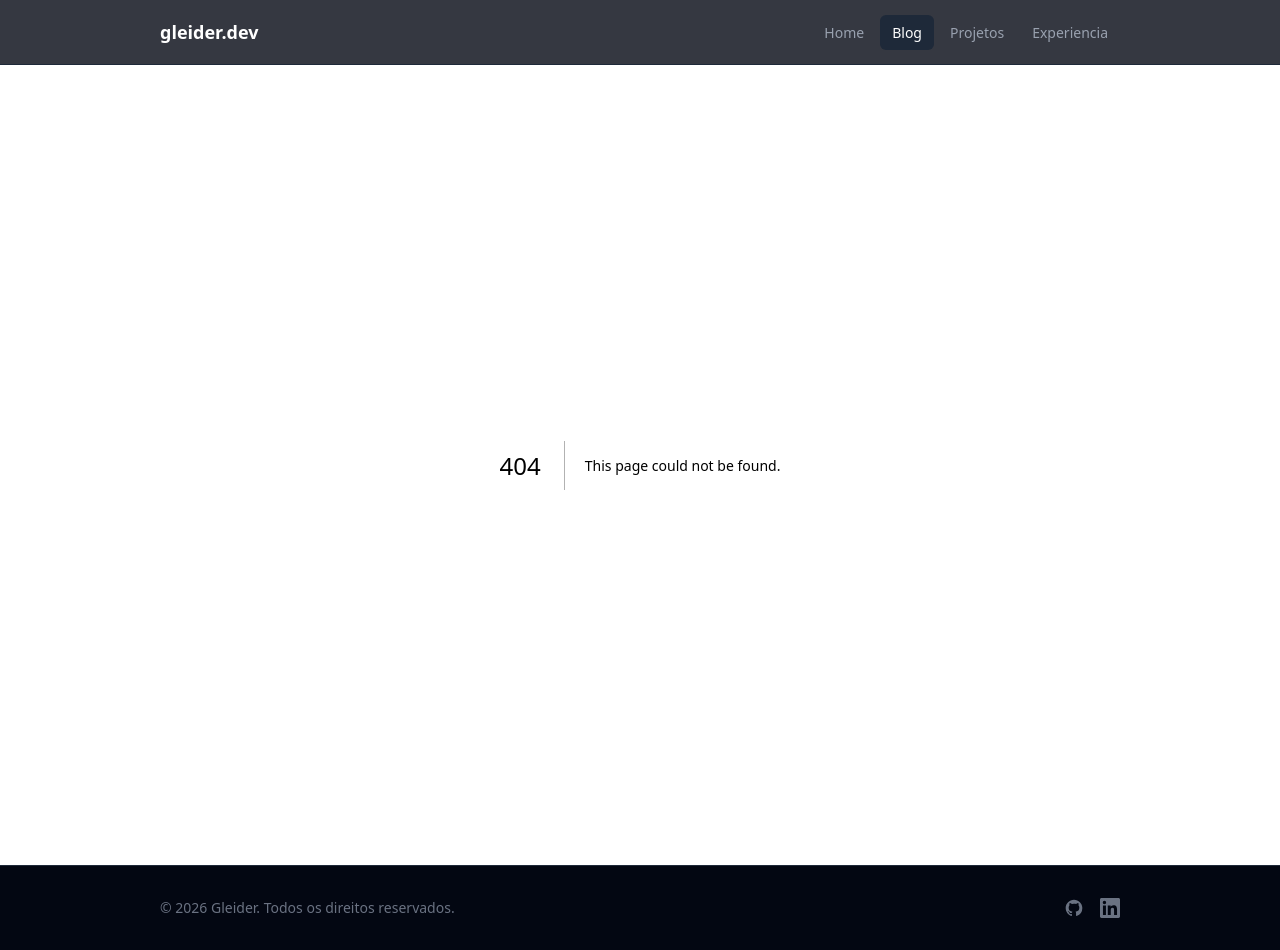
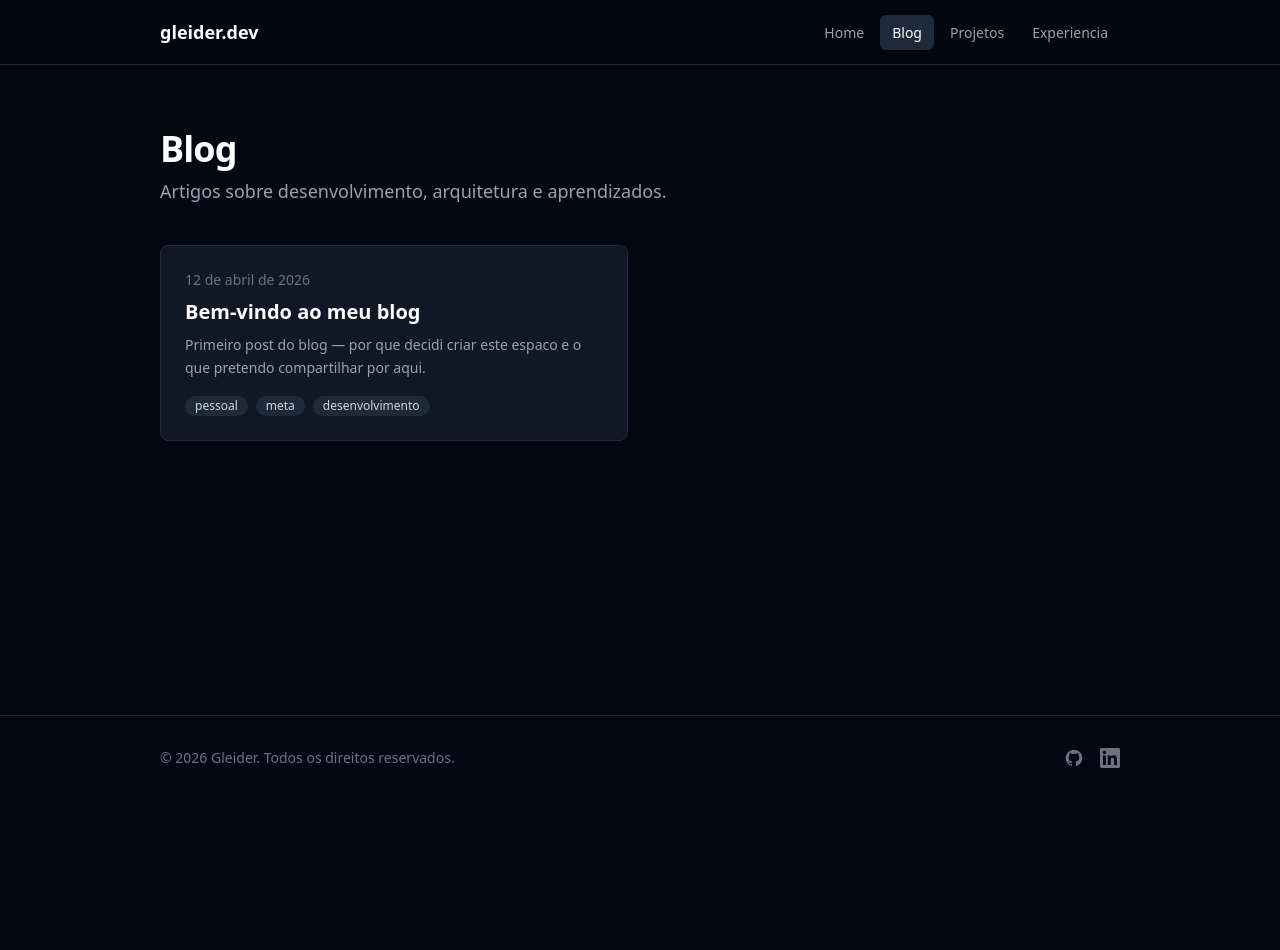
Before and after one commit to Gleider/gleider-dev, a Next.js app in the folder apps/web/: page /blog in a window 1280 px wide. Before the commit this address had no page. After the commit the page ends 800 px from the top, so only its background shows below. Built offline with nearby package versions, Linux system fonts and the light colour scheme.

Commit message:
feat(web): add blog section with MDX posts and frontmatter
Blog listing page with cards, post detail rendering MDX content with
custom styled components. Placeholder hello-world post. Posts filtered
by published flag, sorted by date descending.

```diff
--- /dev/null
+++ b/apps/web/app/blog/[slug]/page.tsx
@@ -0,0 +1,67 @@
+import { notFound } from 'next/navigation';
+import { MDXRemote } from 'next-mdx-remote/rsc';
+import type { Metadata } from 'next';
+import { getAllPosts, getPostBySlug } from '@/lib/mdx';
+import { mdxComponents } from '@/components/mdx-components';
+
+interface PageProps {
+  params: Promise<{ slug: string }>;
+}
+
+function formatDate(dateStr: string): string {
+  const date = new Date(dateStr + 'T12:00:00');
+  return date.toLocaleDateString('pt-BR', {
+    day: 'numeric',
+    month: 'long',
+    year: 'numeric',
+  });
+}
+
+export function generateStaticParams() {
+  const posts = getAllPosts();
+  return posts.map((post) => ({ slug: post.slug }));
+}
+
+export async function generateMetadata({ params }: PageProps): Promise<Metadata> {
+  const { slug } = await params;
+  const post = getPostBySlug(slug);
+  if (!post) return {};
+  return {
+    title: post.title,
+    description: post.summary,
+  };
+}
+
+export default async function BlogPostPage({ params }: PageProps) {
+  const { slug } = await params;
+  const post = getPostBySlug(slug);
+
+  if (!post) notFound();
+
+  return (
+    <article className="mx-auto max-w-3xl px-4 py-16 sm:px-6 lg:px-8">
+      <header className="mb-10">
+        <time className="text-sm text-gray-500" dateTime={post.date}>
+          {formatDate(post.date)}
+        </time>
+        <h1 className="mt-2 text-4xl font-bold tracking-tight text-white sm:text-5xl">
+          {post.title}
+        </h1>
+        <div className="mt-4 flex flex-wrap gap-2">
+          {post.tags.map((tag) => (
+            <span
+              key={tag}
+              className="rounded-full bg-gray-800 px-2.5 py-0.5 text-xs font-medium text-gray-300"
+            >
+              {tag}
+            </span>
+          ))}
+        </div>
+      </header>
+
+      <div className="prose-custom">
+        <MDXRemote source={post.content} components={mdxComponents} />
+      </div>
+    </article>
+  );
+}
--- /dev/null
+++ b/apps/web/app/blog/page.tsx
@@ -0,0 +1,31 @@
+import type { Metadata } from 'next';
+import { getAllPosts } from '@/lib/mdx';
+import { BlogCard } from '@/components/blog-card';
+
+export const metadata: Metadata = {
+  title: 'Blog',
+  description: 'Artigos sobre desenvolvimento web, arquitetura de software e carreira.',
+};
+
+export default function BlogPage() {
+  const posts = getAllPosts();
+
+  return (
+    <section className="mx-auto max-w-5xl px-4 py-16 sm:px-6 lg:px-8">
+      <h1 className="text-4xl font-bold tracking-tight text-white">Blog</h1>
+      <p className="mt-2 text-lg text-gray-400">
+        Artigos sobre desenvolvimento, arquitetura e aprendizados.
+      </p>
+
+      {posts.length === 0 ? (
+        <p className="mt-12 text-gray-500">Nenhum post publicado ainda.</p>
+      ) : (
+        <div className="mt-10 grid gap-6 sm:grid-cols-2">
+          {posts.map((post) => (
+            <BlogCard key={post.slug} post={post} />
+          ))}
+        </div>
+      )}
+    </section>
+  );
+}
--- /dev/null
+++ b/apps/web/components/blog-card.tsx
@@ -0,0 +1,42 @@
+import Link from 'next/link';
+import type { PostMeta } from '@/lib/mdx';
+
+function formatDate(dateStr: string): string {
+  const date = new Date(dateStr + 'T12:00:00');
+  return date.toLocaleDateString('pt-BR', {
+    day: 'numeric',
+    month: 'long',
+    year: 'numeric',
+  });
+}
+
+export function BlogCard({ post }: { post: PostMeta }) {
+  return (
+    <Link href={`/blog/${post.slug}`} className="group block">
+      <article className="flex h-full flex-col rounded-lg border border-gray-800 bg-gray-900 p-6 transition-colors group-hover:border-gray-600">
+        <time className="text-sm text-gray-500" dateTime={post.date}>
+          {formatDate(post.date)}
+        </time>
+
+        <h2 className="mt-2 text-xl font-semibold text-white group-hover:text-gray-300 transition-colors">
+          {post.title}
+        </h2>
+
+        <p className="mt-2 flex-1 text-sm leading-relaxed text-gray-400">
+          {post.summary}
+        </p>
+
+        <div className="mt-4 flex flex-wrap gap-2">
+          {post.tags.map((tag) => (
+            <span
+              key={tag}
+              className="rounded-full bg-gray-800 px-2.5 py-0.5 text-xs font-medium text-gray-300"
+            >
+              {tag}
+            </span>
+          ))}
+        </div>
+      </article>
+    </Link>
+  );
+}
--- /dev/null
+++ b/apps/web/components/mdx-components.tsx
@@ -0,0 +1,51 @@
+import type { MDXComponents } from 'mdx/types';
+
+export const mdxComponents: MDXComponents = {
+  h1: (props) => (
+    <h1 className="mt-8 mb-4 text-3xl font-bold tracking-tight text-white" {...props} />
+  ),
+  h2: (props) => (
+    <h2 className="mt-8 mb-3 text-2xl font-semibold text-white" {...props} />
+  ),
+  h3: (props) => (
+    <h3 className="mt-6 mb-2 text-xl font-semibold text-white" {...props} />
+  ),
+  p: (props) => (
+    <p className="my-4 leading-relaxed text-gray-300" {...props} />
+  ),
+  a: (props) => (
+    <a
+      className="text-blue-400 underline decoration-blue-400/30 underline-offset-2 transition-colors hover:text-blue-300 hover:decoration-blue-300/50"
+      target="_blank"
+      rel="noopener noreferrer"
+      {...props}
+    />
+  ),
+  ul: (props) => (
+    <ul className="my-4 list-disc space-y-1 pl-6 text-gray-300" {...props} />
+  ),
+  ol: (props) => (
+    <ol className="my-4 list-decimal space-y-1 pl-6 text-gray-300" {...props} />
+  ),
+  li: (props) => <li className="leading-relaxed" {...props} />,
+  strong: (props) => <strong className="font-semibold text-white" {...props} />,
+  code: (props) => (
+    <code
+      className="rounded bg-gray-800 px-1.5 py-0.5 text-sm font-mono text-gray-200"
+      {...props}
+    />
+  ),
+  pre: (props) => (
+    <pre
+      className="my-6 overflow-x-auto rounded-lg border border-gray-800 bg-gray-900 p-4 text-sm leading-relaxed"
+      {...props}
+    />
+  ),
+  blockquote: (props) => (
+    <blockquote
+      className="my-6 border-l-2 border-gray-700 pl-4 italic text-gray-400"
+      {...props}
+    />
+  ),
+  hr: () => <hr className="my-8 border-gray-800" />,
+};
--- /dev/null
+++ b/apps/web/content/blog/hello-world.mdx
@@ -0,0 +1,34 @@
+---
+title: "Bem-vindo ao meu blog"
+date: "2026-04-12"
+tags: ["pessoal", "meta", "desenvolvimento"]
+summary: "Primeiro post do blog — por que decidi criar este espaco e o que pretendo compartilhar por aqui."
+published: true
+---
+
+# Bem-vindo ao meu blog
+
+Faz um tempo que eu queria ter um cantinho na internet para registrar aprendizados, compartilhar projetos e documentar a minha jornada como desenvolvedor. Finalmente, **gleider.dev** esta no ar.
+
+## Por que um blog?
+
+A ideia e simples: escrever me ajuda a pensar melhor. Quando preciso explicar algo de forma clara, acabo entendendo o assunto com muito mais profundidade. Alem disso, quero contribuir com a comunidade de desenvolvimento de software em portugues.
+
+## O que esperar
+
+Pretendo escrever sobre:
+
+- **Desenvolvimento web** — Next.js, React, TypeScript, Node.js e tudo que envolve construir produtos para a web
+- **Arquitetura de software** — decisoes de design, padroes e trade-offs do dia a dia
+- **Infraestrutura** — AWS, Terraform, Docker e o caminho ate o deploy
+- **Carreira** — reflexoes sobre crescimento profissional e aprendizado continuo
+
+## A stack deste site
+
+Este site foi construido com **Next.js 15** usando App Router, **Tailwind CSS v4** para estilizacao e **MDX** para os posts do blog. O backend roda com **NestJS** e **PostgreSQL**, e toda a infraestrutura esta em **Terraform** na AWS.
+
+O codigo e aberto e esta disponivel no [GitHub](https://github.com/gleiderdev).
+
+## Proximo passo
+
+O proximo post vai ser sobre as decisoes tecnicas por tras deste site — por que escolhi cada tecnologia e como tudo se conecta. Ate la!
--- /dev/null
+++ b/apps/web/lib/mdx.ts
@@ -0,0 +1,56 @@
+import fs from 'fs';
+import path from 'path';
+import matter from 'gray-matter';
+
+export interface PostFrontmatter {
+  title: string;
+  date: string;
+  tags: string[];
+  summary: string;
+  published: boolean;
+}
+
+export interface PostMeta extends PostFrontmatter {
+  slug: string;
+}
+
+export interface Post extends PostMeta {
+  content: string;
+}
+
+const CONTENT_DIR = path.join(process.cwd(), 'content', 'blog');
+
+export function getAllPosts(): PostMeta[] {
+  if (!fs.existsSync(CONTENT_DIR)) return [];
+
+  const files = fs.readdirSync(CONTENT_DIR).filter((f) => f.endsWith('.mdx'));
+
+  const posts = files
+    .map((filename) => {
+      const slug = filename.replace(/\.mdx$/, '');
+      const filePath = path.join(CONTENT_DIR, filename);
+      const raw = fs.readFileSync(filePath, 'utf-8');
+      const { data } = matter(raw);
+      const frontmatter = data as PostFrontmatter;
+
+      return { slug, ...frontmatter };
+    })
+    .filter((post) => post.published)
+    .sort((a, b) => new Date(b.date).getTime() - new Date(a.date).getTime());
+
+  return posts;
+}
+
+export function getPostBySlug(slug: string): Post | null {
+  const filePath = path.join(CONTENT_DIR, `${slug}.mdx`);
+
+  if (!fs.existsSync(filePath)) return null;
+
+  const raw = fs.readFileSync(filePath, 'utf-8');
+  const { data, content } = matter(raw);
+  const frontmatter = data as PostFrontmatter;
+
+  if (!frontmatter.published) return null;
+
+  return { slug, content, ...frontmatter };
+}
```
Also changed, not shown: apps/web/package.json (+5 -2 lines), 1 other file (tests, documents, lock files or other folders).
